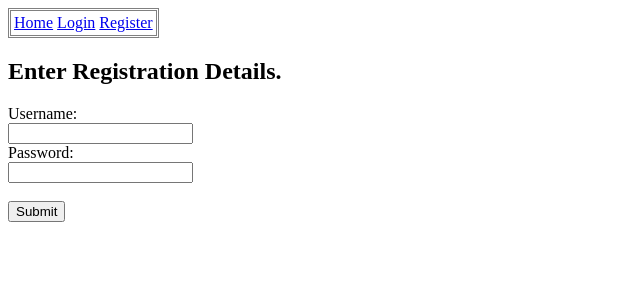
After one commit to haziqnorisham/blog, a PHP site: page /blog/register.php in a window 1280 px wide. The commit adds this page. Shown: the top 300 px of the page, without its empty margins (0-640 px from the left). Run offline with PHP 8.4, Linux system fonts and the light colour scheme.

Commit message:
Add register function, username availability checking.

```diff
--- a/index.php
+++ b/index.php
@@ -3,6 +3,11 @@
 
 	if(isset( $_SESSION['user_id'])){
 		echo "user_id = ".$_SESSION['user_id'];
+	}
+
+	if(isset( $_SESSION['flash'])){
+	  echo $_SESSION['flash'];
+	  unset($_SESSION['flash']);
 	}
 
 	include_once("pdo.php");
--- a/logout.php
+++ b/logout.php
@@ -1,5 +1,5 @@
 <?php
 session_start();
 session_destroy();
-header("Location: blog/");
+header("Location: /blog");
 ?>
--- /dev/null
+++ b/register.php
@@ -0,0 +1,65 @@
+<?php
+session_start();
+
+if(isset( $_SESSION['user_id'])){
+  echo $_SESSION['user_id'];
+}
+
+if(isset( $_SESSION['flash'])){
+  echo $_SESSION['flash'];
+  unset($_SESSION['flash']);
+}
+?>
+<!DOCTYPE html>
+<html>
+  <head>
+      <style>
+        table {
+          border-style: double;
+          margin-bottom: 10px;
+        }
+      </style>
+      <script src="https://ajax.googleapis.com/ajax/libs/jquery/3.4.1/jquery.min.js"></script>
+      <script>
+        $(document).ready(function(){
+          $("#name").change(function(){
+            var txt = $("#name").val();
+            $.post("name_check.php", {name: txt}, function(data,status){
+
+              if (data == "1") {
+                document.getElementById("myspan").textContent="Username Available";
+                document.getElementById("myBtn").disabled = false;
+              } else {
+                document.getElementById("myspan").textContent="Username Taken";
+                document.getElementById("myBtn").disabled = true;
+              }
+            });
+          });
+        });
+      </script>
+  </head>
+  <body>
+
+    <table>
+      <tr>
+        <td><a href="index.php">Home</a></td>
+        <td><a href="login.php">Login</a></td>
+        <td><a href="register.php">Register</a></td>
+      </tr>
+    </table>
+
+    <h2>Enter Registration Details.</h2>
+
+    <form action="register_process.php" method="POST">
+      Username:<br>
+      <input type="text" name="name" id="name">
+      <span id="myspan"></span>
+      <br>
+      Password:<br>
+      <input type="password" name="password">
+      <br><br>
+      <input type="submit" value="Submit" id="myBtn">
+    </form>
+
+  </body>
+</html>
```
Also changed, not shown: name_check.php (added, +24 -0 lines), register_process.php (added, +15 -0 lines).
